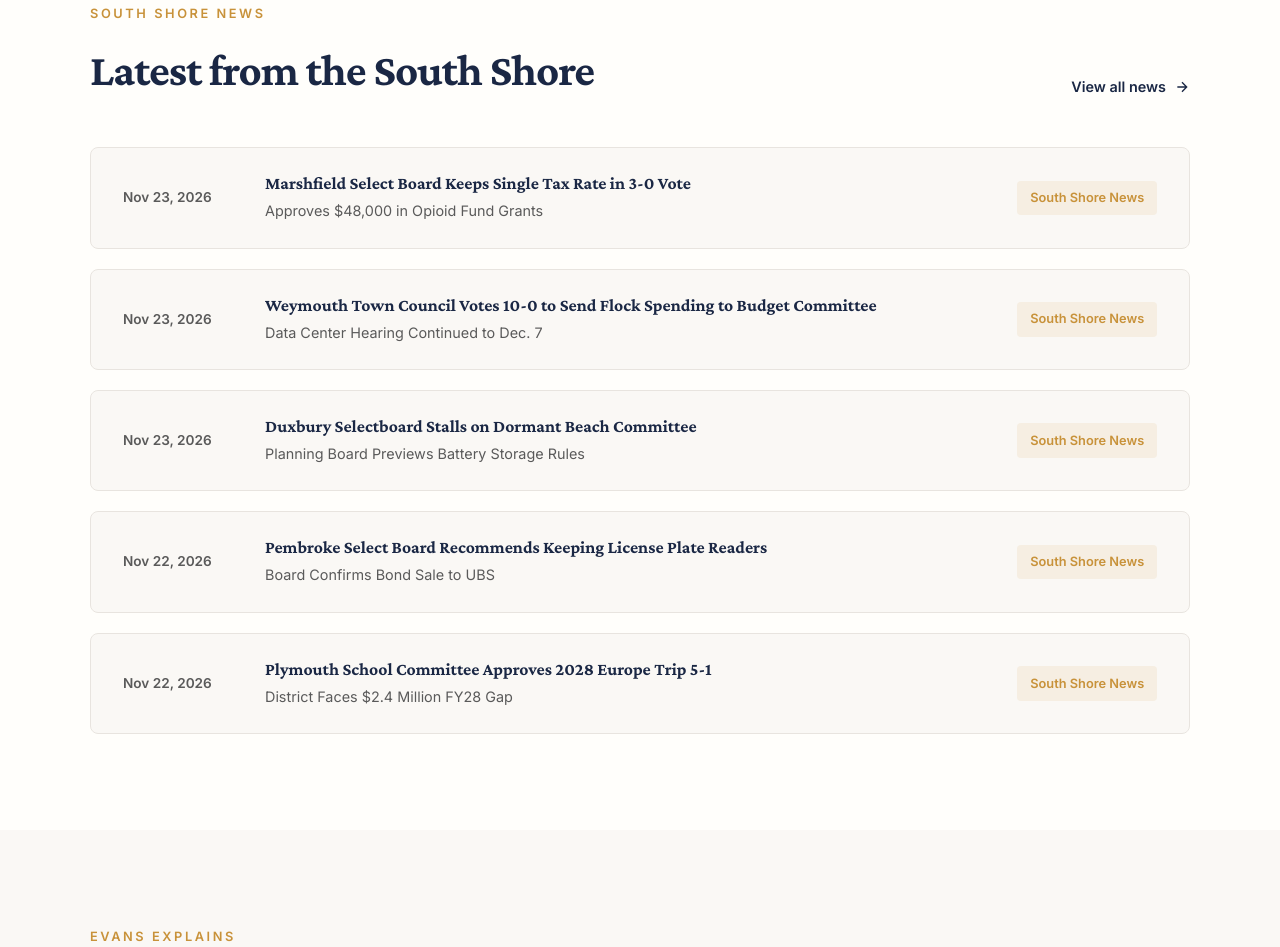
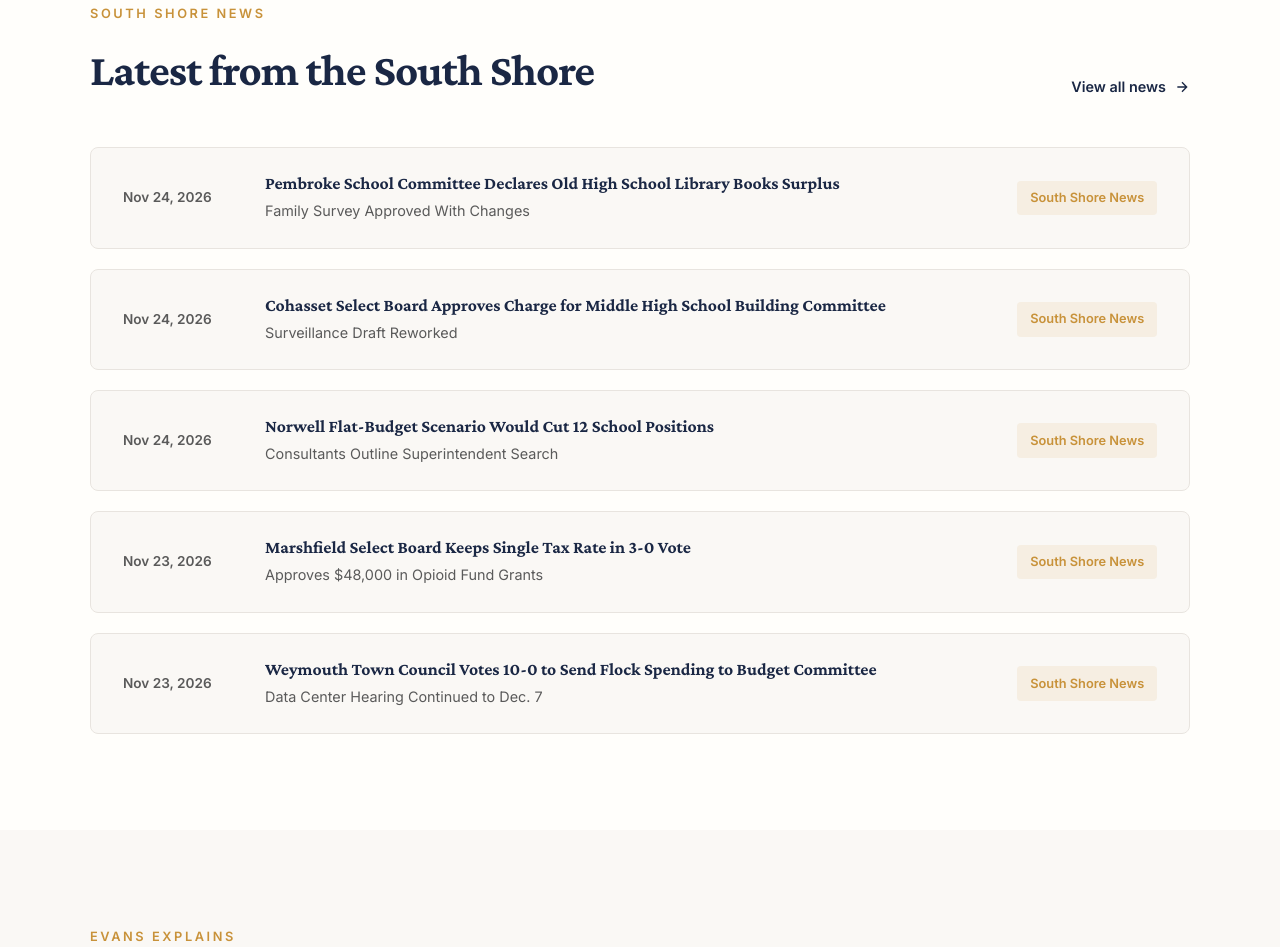
Before and after one commit to jev4ns/dotnet, a plain HTML site: page index.html in a window 1280 px wide. Shown: the part 5941-6888 px from the top of the page. Drawn offline with nearby package versions, Linux system fonts and the light colour scheme.

Commit message:
Render feeds — 2026-11-24

```diff
--- a/index.html
+++ b/index.html
@@ -818,6 +818,30 @@
 
             <div class="news-list">
                 <!-- FEED:ssn:start -->
+                <a href="https://www.southshore.news/p/pembroke-school-committee-declares" class="news-item fade-in" target="_blank" rel="noopener">
+                    <span class="news-date">Nov 24, 2026</span>
+                    <div class="news-content">
+                        <h4>Pembroke School Committee Declares Old High School Library Books Surplus</h4>
+                        <p>Family Survey Approved With Changes</p>
+                    </div>
+                    <span class="news-source">South Shore News</span>
+                </a>
+                <a href="https://www.southshore.news/p/cohasset-select-board-approves-charge" class="news-item fade-in" target="_blank" rel="noopener">
+                    <span class="news-date">Nov 24, 2026</span>
+                    <div class="news-content">
+                        <h4>Cohasset Select Board Approves Charge for Middle High School Building Committee</h4>
+                        <p>Surveillance Draft Reworked</p>
+                    </div>
+                    <span class="news-source">South Shore News</span>
+                </a>
+                <a href="https://www.southshore.news/p/norwell-flat-budget-scenario-would" class="news-item fade-in" target="_blank" rel="noopener">
+                    <span class="news-date">Nov 24, 2026</span>
+                    <div class="news-content">
+                        <h4>Norwell Flat-Budget Scenario Would Cut 12 School Positions</h4>
+                        <p>Consultants Outline Superintendent Search</p>
+                    </div>
+                    <span class="news-source">South Shore News</span>
+                </a>
                 <a href="https://www.southshore.news/p/marshfield-select-board-keeps-single" class="news-item fade-in" target="_blank" rel="noopener">
                     <span class="news-date">Nov 23, 2026</span>
                     <div class="news-content">
@@ -831,30 +855,6 @@
                     <div class="news-content">
                         <h4>Weymouth Town Council Votes 10-0 to Send Flock Spending to Budget Committee</h4>
                         <p>Data Center Hearing Continued to Dec. 7</p>
-                    </div>
-                    <span class="news-source">South Shore News</span>
-                </a>
-                <a href="https://www.southshore.news/p/duxbury-selectboard-stalls-on-dormant" class="news-item fade-in" target="_blank" rel="noopener">
-                    <span class="news-date">Nov 23, 2026</span>
-                    <div class="news-content">
-                        <h4>Duxbury Selectboard Stalls on Dormant Beach Committee</h4>
-                        <p>Planning Board Previews Battery Storage Rules</p>
-                    </div>
-                    <span class="news-source">South Shore News</span>
-                </a>
-                <a href="https://www.southshore.news/p/pembroke-select-board-recommends" class="news-item fade-in" target="_blank" rel="noopener">
-                    <span class="news-date">Nov 22, 2026</span>
-                    <div class="news-content">
-                        <h4>Pembroke Select Board Recommends Keeping License Plate Readers</h4>
-                        <p>Board Confirms Bond Sale to UBS</p>
-                    </div>
-                    <span class="news-source">South Shore News</span>
-                </a>
-                <a href="https://www.southshore.news/p/plymouth-school-committee-approves-af9" class="news-item fade-in" target="_blank" rel="noopener">
-                    <span class="news-date">Nov 22, 2026</span>
-                    <div class="news-content">
-                        <h4>Plymouth School Committee Approves 2028 Europe Trip 5-1</h4>
-                        <p>District Faces $2.4 Million FY28 Gap</p>
                     </div>
                     <span class="news-source">South Shore News</span>
                 </a>
```
